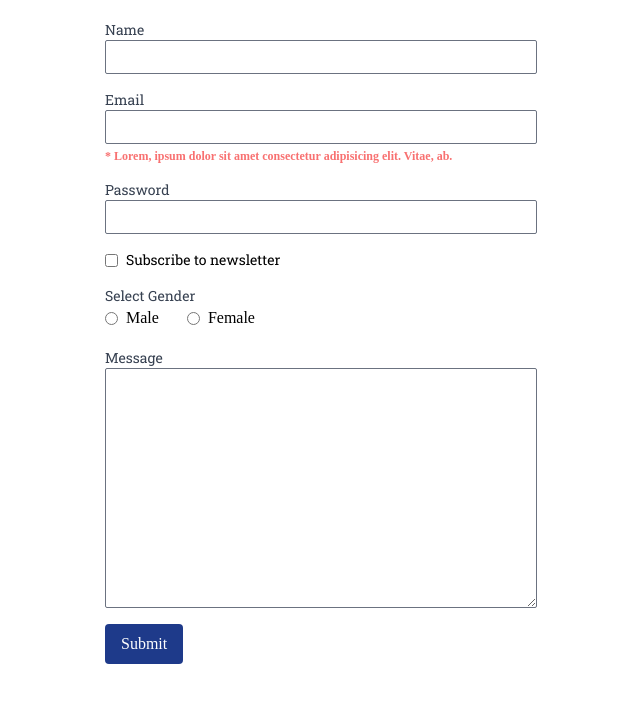
After one commit to hartpableo/phreshskills, a PHP site: page /theme/form.html in a window 1280 px wide. The commit adds this page. Shown: the top 703 px of the page, without its empty margins (319-959 px from the left). Run offline with PHP 8.4, Linux system fonts and the light colour scheme; data that the repository does not hold is empty; some libraries are stand-ins or nearby versions; some web fonts are replaced.

Commit message:
Static: Form

```diff
--- /dev/null
+++ b/theme/form.html
@@ -0,0 +1,68 @@
+<!DOCTYPE html>
+<html lang="en">
+<head>
+  <meta charset="UTF-8">
+  <meta name="viewport" content="width=device-width, initial-scale=1.0">
+  <title>Form</title>
+  <link rel="stylesheet" href="../public/assets/css/style.css">
+  <script src="../public/assets/js/script.js" defer></script>
+</head>
+<body class="font-primary">
+
+  <form action="#" method="POST" class="container max-w-md my-5">
+
+    <!-- Text Input -->
+    <div class="mb-4">
+        <label for="name" class="block text-gray-700 font-secondary text-sm">Name</label>
+        <input type="text" id="name" name="name" class="border border-solid rounded-sm border-gray-500 block w-full p-1">
+    </div>
+
+    <!-- Email Input -->
+    <div class="mb-4">
+        <label for="email" class="block text-gray-700 font-secondary text-sm">Email</label>
+        <input type="email" id="email" name="email" class="border border-solid rounded-sm border-gray-500 block w-full p-1">
+        <p class="text-xs text-red-400 font-semibold mt-1">* Lorem, ipsum dolor sit amet consectetur adipisicing elit. Vitae, ab.</p>
+    </div>
+
+    <!-- Password Input -->
+    <div class="mb-4">
+        <label for="password" class="block text-gray-700 font-secondary text-sm">Password</label>
+        <input type="password" id="password" name="password" class="border border-solid rounded-sm border-gray-500 block w-full p-1">
+    </div>
+
+    <!-- Checkbox -->
+    <div class="mb-4">
+        <label class="flex items-center">
+            <input type="checkbox" name="subscribe" class="form-checkbox">
+            <span class="ml-2 font-secondary text-sm">Subscribe to newsletter</span>
+        </label>
+    </div>
+
+    <!-- Radio Buttons -->
+    <div class="mb-4">
+        <span class="block text-gray-700 font-secondary text-sm">Select Gender</span>
+        <label class="inline-flex items-center">
+            <input type="radio" name="gender" value="male" class="form-radio">
+            <span class="ml-2">Male</span>
+        </label>
+        <label class="inline-flex items-center ml-6">
+            <input type="radio" name="gender" value="female" class="form-radio">
+            <span class="ml-2">Female</span>
+        </label>
+    </div>
+
+    <!-- Textarea -->
+    <div class="mb-4">
+        <label for="message" class="block text-gray-700 font-secondary text-sm">Message</label>
+        <textarea id="message" name="message" rows="4" class="form-textarea border border-solid rounded-sm border-gray-500 block w-full p-1 resize-vertical min-h-[15rem]"></textarea>
+    </div>
+
+    <!-- Submit Button -->
+    <div>
+        <button type="submit" class="bg-blue-900 text-white px-4 py-2 rounded hover:bg-orange-500 transition-all">Submit</button>
+    </div>
+
+  </form>
+
+</body>
+</html>
```
Also changed, not shown: public/assets/css/style.css.
